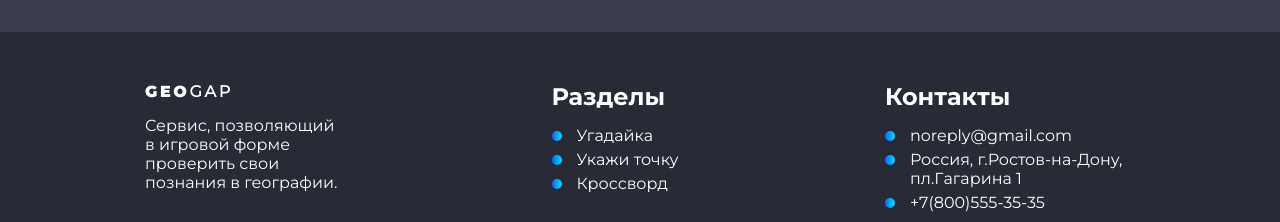
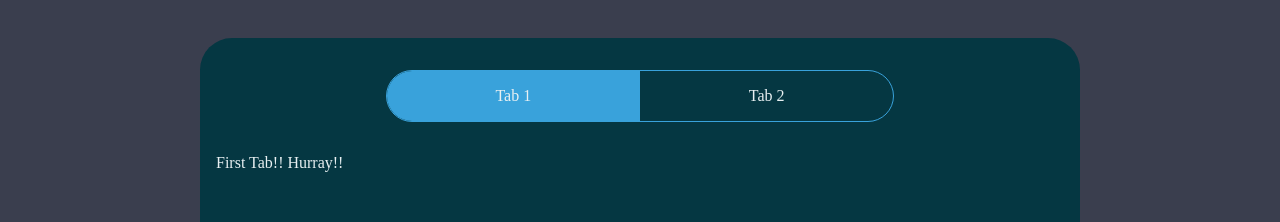
Before and after one commit to lamalmao/SmartWebProject, a React (Create React App) app in the folder frontend/: page /account in a window 1280 px wide. Shown: the part 417-639 px from the top of the page. Built offline with nearby package versions, Linux system fonts and the light colour scheme.

Commit message:
Tabs added (raw)

```diff
--- /dev/null
+++ b/frontend/src/React-components/Components/AllTabs/FirstTab.js
@@ -0,0 +1,12 @@
+import React from "react"
+
+const FirstTab = () => {
+    return (
+        <div className="FirstTab">
+            <p>First Tab!! Hurray!!</p>
+            {/* First tab content will go here */}
+        </div>
+    )
+}
+
+export default FirstTab
--- /dev/null
+++ b/frontend/src/React-components/Components/AllTabs/SecondTab.js
@@ -0,0 +1,12 @@
+import React from "react"
+
+const SecondTab = () => {
+    return (
+        <div className="SecondTab">
+            <p>Second Tab!! Hurray!!</p>
+            {/* Second  tab content will go here */}
+        </div>
+    )
+}
+
+export default SecondTab
--- /dev/null
+++ b/frontend/src/React-components/Components/Tabs/Tabs.jsx
@@ -0,0 +1,33 @@
+import React, { useState } from "react"
+import st from "../Tabs/Tabs.module.css"
+import FirstTab from "../AllTabs/FirstTab";
+import SecondTab from "../AllTabs/SecondTab";
+
+const Tabs = () => {
+    const [activeTab, setActiveTab] = useState("tab1");
+    const handleTab1 = () => setActiveTab("tab1")
+    const handleTab2 = () => setActiveTab("tab2")
+    return (
+        <div className={st.Tabs}>
+            <ul className={st.nav}>
+                <li
+                    className={activeTab === "tab1" ? st.active : ""}
+                    onClick={handleTab1}
+                >
+                    Tab 1
+                </li>
+                <li
+                    className={activeTab === "tab2" ? st.active : ""}
+                    onClick={handleTab2}
+                >
+                    Tab 2
+                </li>
+            </ul>
+
+            <div className={st.outletoutlet}>
+                {activeTab === "tab1" ? <FirstTab /> : <SecondTab />}
+            </div>
+        </div>
+    );
+};
+export default Tabs;
--- /dev/null
+++ b/frontend/src/React-components/Components/Tabs/Tabs.module.css
@@ -0,0 +1,48 @@
+.Tabs {
+    width: 80%;
+    height: auto;
+    min-height: 400px;
+    background: #053742;
+    margin: 3.5rem auto 1.5rem;
+    padding: 2rem 1rem;
+    color: #E8F0F2;
+    border-radius: 2rem;
+    @media (max-width: 769px) {
+      padding: 2rem 0;
+    }
+
+  }
+
+  ul.nav {
+    width: 60%;
+    margin: 0 auto 2rem;
+    display: flex;
+    align-items: center;
+    justify-content: space-between;
+    border: 1px solid #39A2DB;
+    border-radius: 2rem;
+    @media (max-width: 768px) {
+      width: 90%;
+    }
+  }
+  ul.nav li {
+    width: 50%;
+    padding: 1rem;
+    list-style: none;
+    text-align: center;
+    cursor: pointer;
+    transition: all 0.7s;
+    border-bottom-left-radius: 2rem;
+    border-top-left-radius: 2rem;
+  }
+  ul.nav li:nth-child(2) {
+    border-radius: 0;
+    border-bottom-right-radius: 2rem;
+    border-top-right-radius: 2rem;
+  }
+  ul.nav li:hover {
+    background: rgba(50, 224, 196, 0.15);
+  }
+  ul.nav li.active {
+    background: #39A2DB;
+  }
--- a/frontend/src/React-components/Pages/ProfilePage/ProfilePage.jsx
+++ b/frontend/src/React-components/Pages/ProfilePage/ProfilePage.jsx
@@ -7,6 +7,7 @@ import MCheckbox from '../../UI-Components/MCheckbox/MCheckbox';
 import AvatarPic from './Images/avatar.svg';
 import WreathPic from './Images/wreath.svg';
 import WrenchPic from './Images/wrench.svg';
+import Tabs from '../../Components/Tabs/Tabs';
 
 
 const ProfilePage = () => {
@@ -40,6 +41,7 @@ const ProfilePage = () => {
                     </div>
                 </div>
             </article>
+            <Tabs />
         </div>
     );
 };
```
